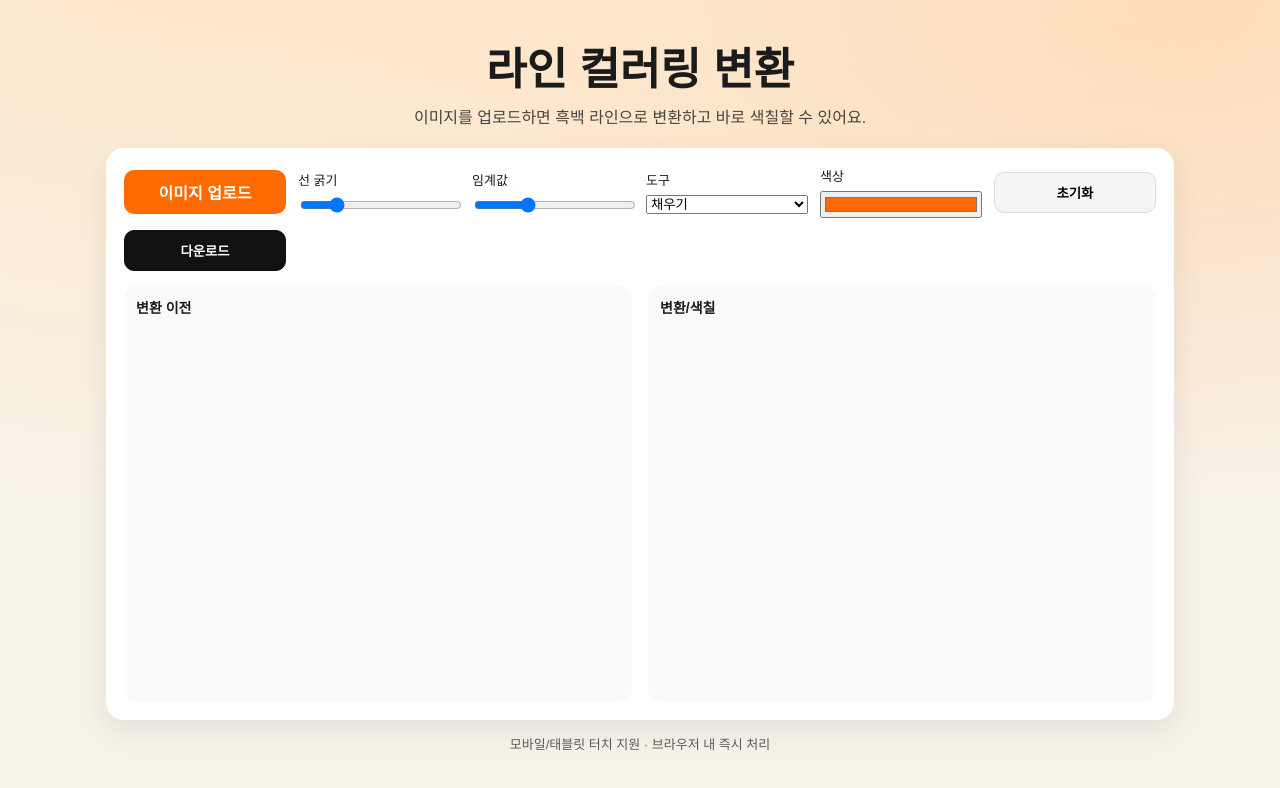
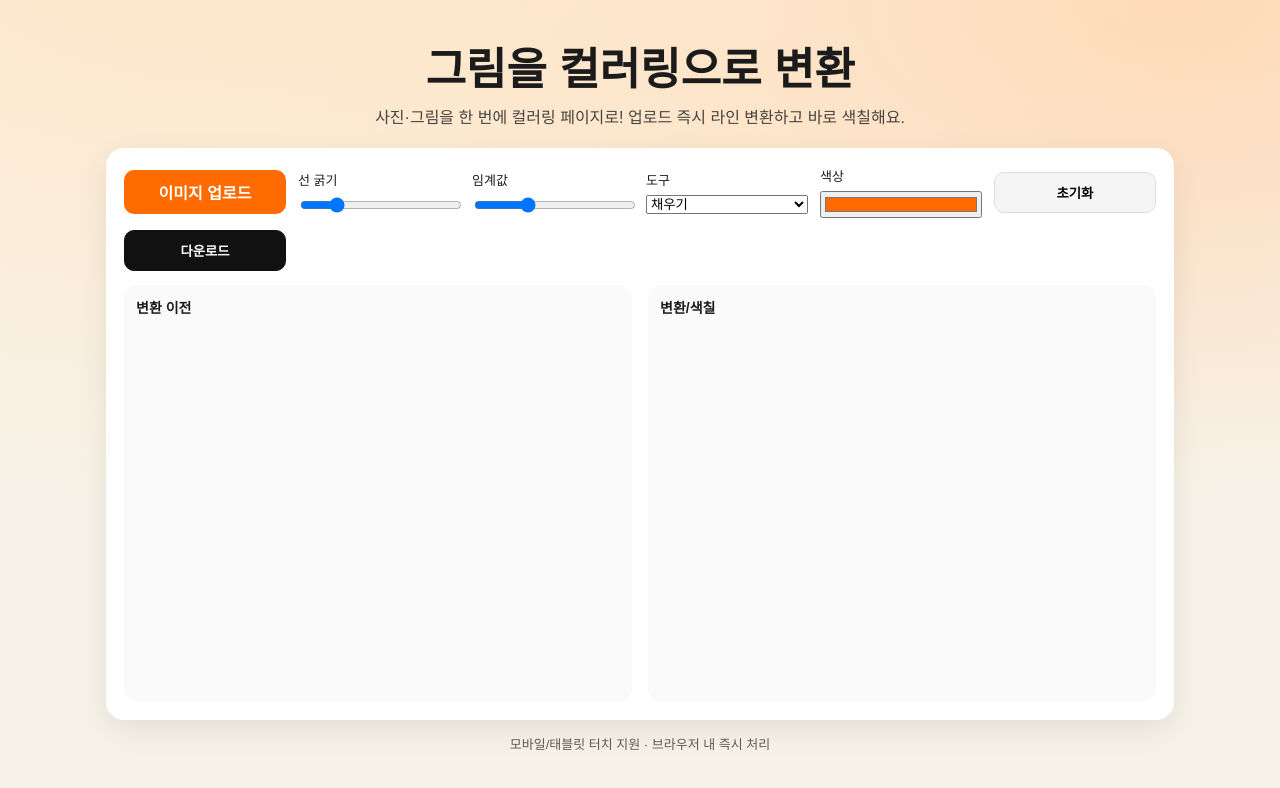
Before and after one commit to dalmook/color_dalbong, a plain HTML site: page index.html in a window 1280 px wide. Drawn offline with Linux system fonts and the light colour scheme.

Commit message:
Add AdSense loader script

```diff
--- a/index.html
+++ b/index.html
@@ -4,13 +4,14 @@
   <meta charset="utf-8" />
   <meta name="viewport" content="width=device-width, initial-scale=1" />
   <title>컬러링 라인 변환</title>
+  <script async src="https://pagead2.googlesyndication.com/pagead/js/adsbygoogle.js?client=ca-pub-9168248935486215" crossorigin="anonymous"></script>
   <link rel="stylesheet" href="styles.css" />
 </head>
 <body>
   <div class="app">
     <header class="hero">
-      <h1>라인 컬러링 변환</h1>
-      <p>이미지를 업로드하면 흑백 라인으로 변환하고 바로 색칠할 수 있어요.</p>
+      <h1>그림을 컬러링으로 변환</h1>
+      <p>사진·그림을 한 번에 컬러링 페이지로! 업로드 즉시 라인 변환하고 바로 색칠해요.</p>
     </header>
 
     <section class="panel">
```
